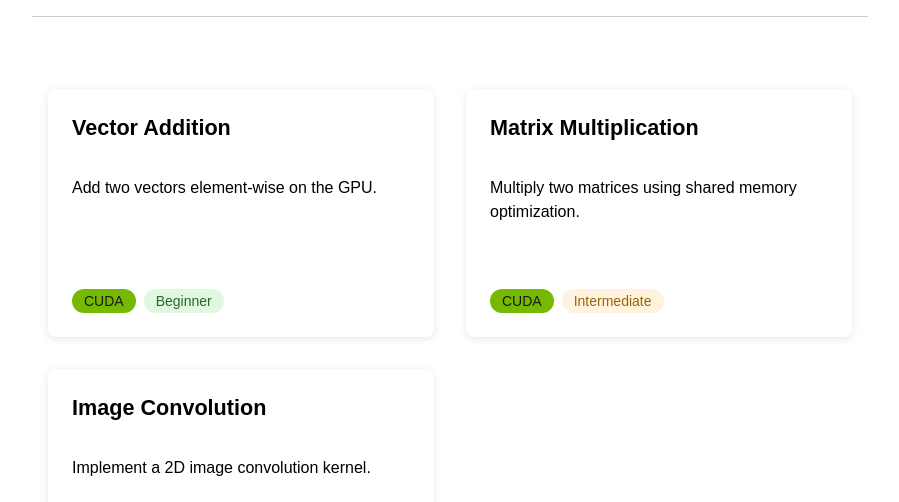
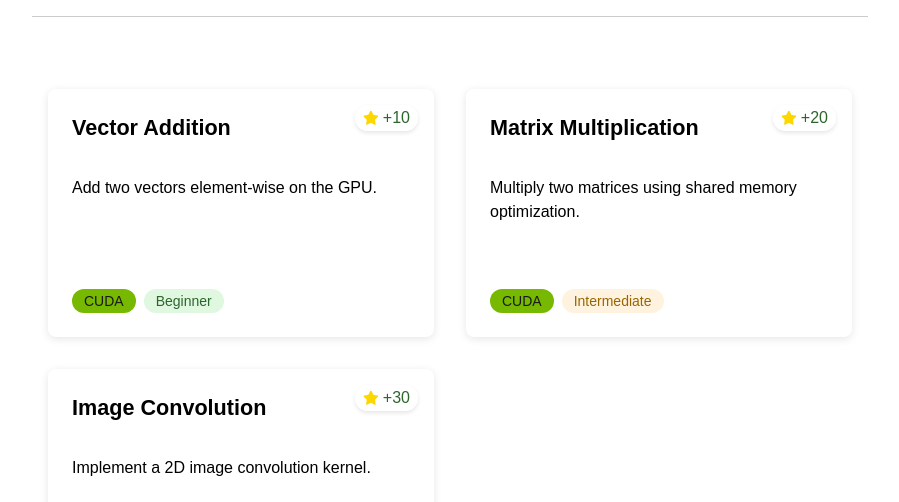
Before and after one commit to gpudemystified/gpudemystified.github.io, a Jekyll site: the page built from challenge.html, in a window 1280 px wide. Shown: the part 335-837 px from the top of the page, without its empty margins (190-1089 px from the left). Built offline with Jekyll 4.4.1, drawn with Linux system fonts in a browser that asks for light colours.

Commit message:
css - adds points for each challenge

```diff
--- a/assets/css/challenge.css
+++ b/assets/css/challenge.css
@@ -28,12 +28,33 @@
     /* Add flexbox for vertical layout */
     display: flex;
     flex-direction: column;
+    position: relative;  /* For absolute positioning of points */
 }
 
 .challenge-card:hover {
     transform: translateY(-4px);
     box-shadow: 0 4px 12px rgba(0,0,0,0.15);
     outline: 2px solid #ff6500;
+}
+
+.challenge-points {
+    position: absolute;
+    top: 1rem;
+    right: 1rem;
+    display: flex;
+    align-items: center;
+    gap: 0.25rem;
+    background: rgba(255, 255, 255, 0.9);
+    padding: 0.25rem 0.5rem;
+    border-radius: 16px;
+    font-weight: 500;
+    color: #2c662d;
+    box-shadow: 0 2px 4px rgba(0,0,0,0.1);
+}
+
+.challenge-points i {
+    font-size: 0.875rem;
+    color: #ffd700;  /* Gold color for the star icon */
 }
 
 .challenge-card h3 {
@@ -44,6 +65,7 @@
     overflow: hidden;
     display: -webkit-box;
     -webkit-box-orient: vertical;
+    padding-right: 4rem;  /* Make space for points display */
 }
 
 .challenge-card p {
--- a/assets/js/challenges.js
+++ b/assets/js/challenges.js
@@ -4,6 +4,7 @@ const mockChallenges = [
         title: "Vector Addition",
         description: "Add two vectors element-wise on the GPU.",
         tags: ["CUDA", "Beginner"],
+        points: 10,
         code: "#include <cuda_runtime.h> \n\n__global__ void vectorAdd(float *A, float *B, float *C, int N) {\n    int i = blockIdx.x * blockDim.x + threadIdx.x;\n    if (i < N) C[i] = A[i] + B[i];\n}"
     },
     {
@@ -11,6 +12,7 @@ const mockChallenges = [
         title: "Matrix Multiplication",
         description: "Multiply two matrices using shared memory optimization.",
         tags: ["CUDA", "Intermediate"],
+        points: 20,
         code: "__global__ void matMul(float *A, float *B, float *C, int N) {\n    int row = blockIdx.y * blockDim.y + threadIdx.y;\n    int col = blockIdx.x * blockDim.x + threadIdx.x;\n    if (row < N && col < N) {\n        float sum = 0;\n        for (int k = 0; k < N; ++k)\n            sum += A[row * N + k] * B[k * N + col];\n        C[row * N + col] = sum;\n    }\n}"
     },
     {
@@ -18,6 +20,7 @@ const mockChallenges = [
         title: "Image Convolution",
         description: "Implement a 2D image convolution kernel.",
         tags: ["CUDA", "Advanced", "Image Processing"],
+        points: 30,
         code: "__global__ void conv2d(float *input, float *kernel, float *output, int width, int height, int ksize) {\n    int x = blockIdx.x * blockDim.x + threadIdx.x;\n    int y = blockIdx.y * blockDim.y + threadIdx.y;\n    if (x >= width || y >= height) return;\n    float sum = 0;\n    for (int ky = 0; ky < ksize; ky++) {\n        for (int kx = 0; kx < ksize; kx++) {\n            int ix = x + kx - ksize / 2;\n            int iy = y + ky - ksize / 2;\n            if (ix >= 0 && iy >= 0 && ix < width && iy < height)\n                sum += input[iy * width + ix] * kernel[ky * ksize + kx];\n        }\n    }\n    output[y * width + x] = sum;\n}"
     }
 ];
@@ -25,7 +28,11 @@ const mockChallenges = [
 function renderChallenges() {
     const grid = document.getElementById('challenges-grid');
     grid.innerHTML = mockChallenges.map(challenge => `
-        <div class="challenge-card" data-id="${challenge.id}">
+        <div class="challenge-card" data-id="${challenge.id}" onclick="openChallenge('${challenge.id}')">
+            <div class="challenge-points">
+                <i class="fas fa-star"></i>
+                +${challenge.points}
+            </div>
             <h3>${challenge.title}</h3>
             <p>${challenge.description}</p>
             <div class="challenge-tags">
@@ -35,11 +42,6 @@ function renderChallenges() {
             </div>
         </div>
     `).join('');
-
-    // Add click handlers
-    document.querySelectorAll('.challenge-card').forEach(card => {
-        card.addEventListener('click', () => openChallenge(card.dataset.id));
-    });
 }
 
 document.addEventListener('DOMContentLoaded', renderChallenges);
--- a/challenge.html
+++ b/challenge.html
@@ -5,6 +5,7 @@ title: Challenge
 
 <link rel="stylesheet" href="{{ '/assets/css/challenge.css' | relative_url }}">
 <link rel="stylesheet" href="{{ '/assets/css/modal.css' | relative_url }}">
+<link rel="stylesheet" href="https://cdnjs.cloudflare.com/ajax/libs/font-awesome/6.0.0/css/all.min.css">
 
 <main class="challenges-container">
     <div id="challenges-grid" class="challenges-grid"></div>
```
